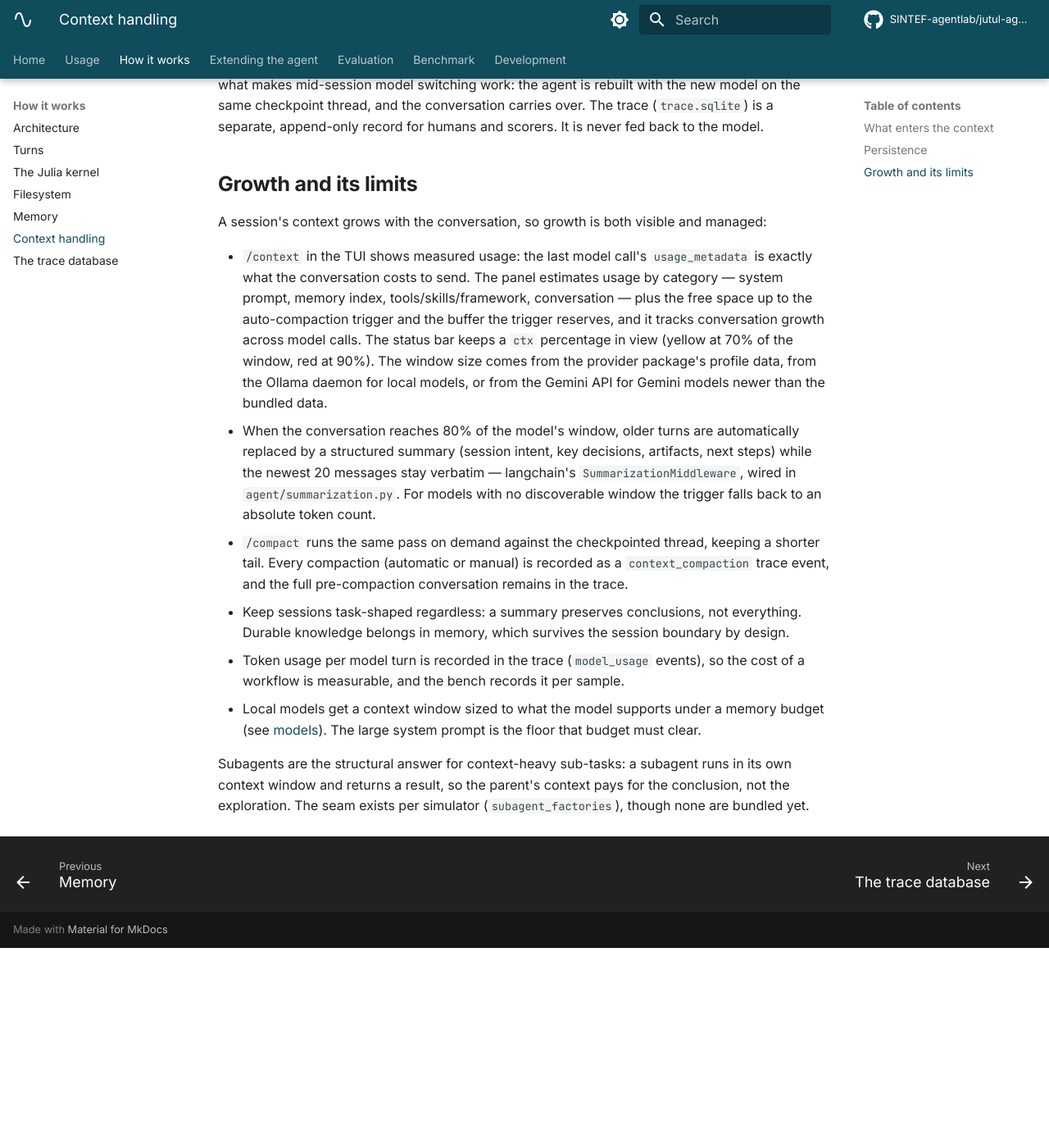
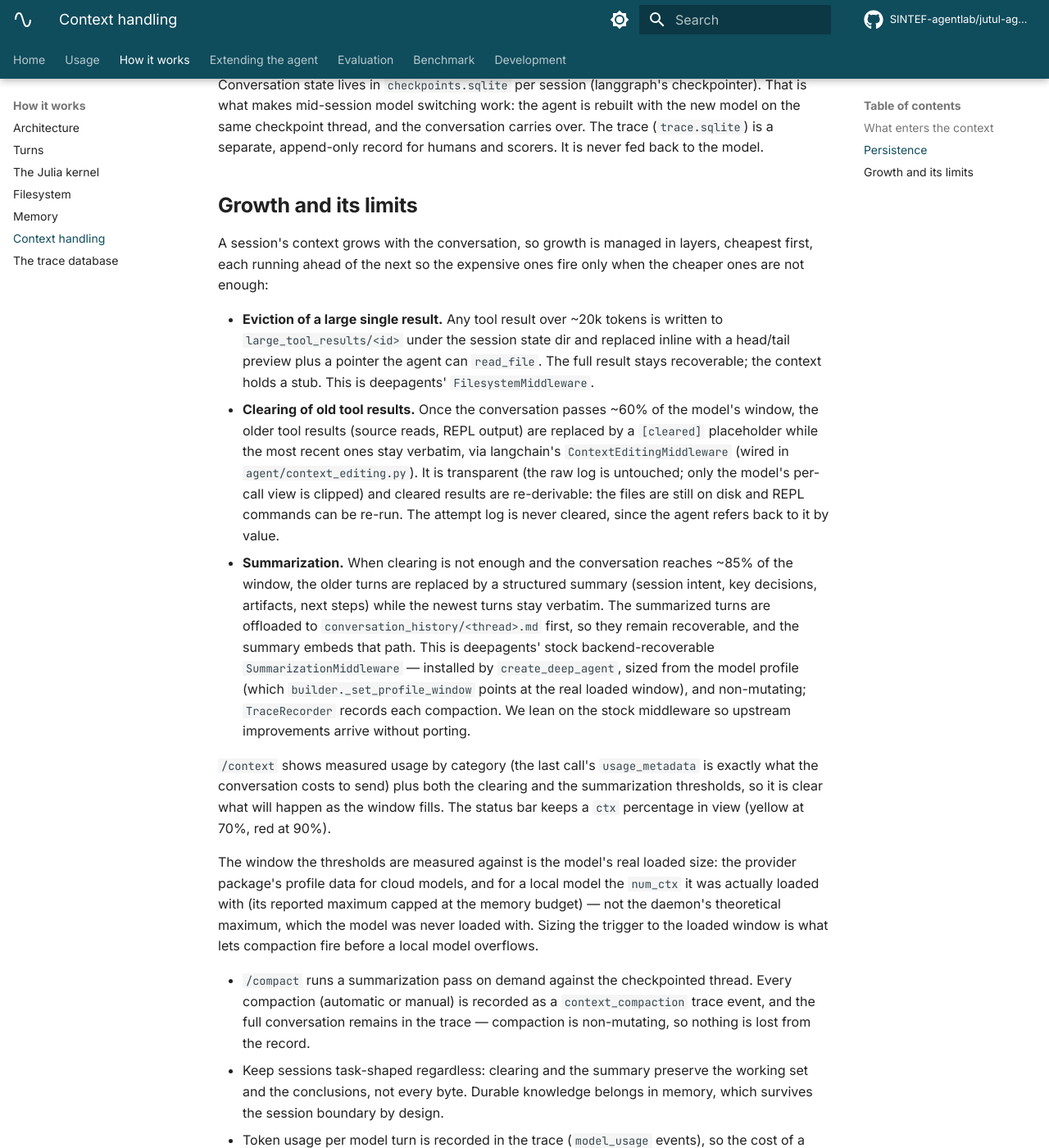
Before and after one commit to fredeco-gh/jutul-agent-geothermal, an MkDocs documentation site: the page built from docs/context.md, in a window 1280 px wide and 1400 px high, scrolled down 826 px. Shown: the whole window at 82% size. Built offline with MkDocs 1.6.1 and Material for MkDocs 9.7.7, drawn with Linux system fonts in a browser that asks for light colours; comment, search, counter and statistics services are not loaded; before the commit the page ends 1982 px from its top, so only the background shows below that; some of the changed text lies outside the part shown.

Commit message:
docs: describe the layered context model
Rewrite context.md around the layers as built: eviction of a large single
result, clearing of old tool results past ~60% of the window, then deepagents'
stock summarizer at ~85% — each recoverable, each running ahead of the next.
Note that the window is the model's real loaded size (the local num_ctx, not the
daemon maximum), and that /context shows both thresholds.

```diff
--- a/docs/context.md
+++ b/docs/context.md
@@ -19,12 +19,13 @@ Every turn, the model receives:
   enter only when read.
 - The conversation so far: messages, tool calls, and tool results.
 
-Tool results are real content, not summaries. The Julia kernel's streamed
-output is rendered through a terminal emulator (so progress bars collapse
-to their final state instead of thousands of carriage-return frames) and
-tail-capped at 256 KB. Result values and error messages are capped at
-64 KiB on the kernel side. Within those caps, what the tool saw is what
-the model sees.
+Tool results enter as real content, not summaries — but they are not kept
+forever at full size: a large single result is offloaded and old ones are
+cleared as the window fills (see [Growth and its limits](#growth-and-its-limits)
+below). The Julia kernel's streamed output is rendered through a terminal
+emulator (so progress bars collapse to their final state instead of thousands of
+carriage-return frames) and tail-capped at 256 KB; result values and error
+messages are capped at 64 KiB on the kernel side.
 
 The TUI's collapsed tool and reasoning cards are display only. `Ctrl+O`
 toggles the full output for you, and the model's context is unaffected
@@ -41,40 +42,60 @@ model.
 
 ## Growth and its limits
 
-A session's context grows with the conversation, so growth is both visible
-and managed:
+A session's context grows with the conversation, so growth is managed in
+layers, cheapest first, each running ahead of the next so the expensive ones
+fire only when the cheaper ones are not enough:
 
-- `/context` in the TUI shows measured usage: the last model call's
-  `usage_metadata` is exactly what the conversation costs to send. The
-  panel estimates usage by category — system prompt, memory index,
-  tools/skills/framework, conversation — plus the free space up to the
-  auto-compaction trigger and the buffer the trigger reserves, and it
-  tracks conversation growth across model calls. The status bar keeps a
-  `ctx` percentage in view (yellow at 70% of the window, red at 90%).
-  The window size comes from the provider package's profile data, from
-  the Ollama daemon for local models, or from the Gemini API for Gemini
-  models newer than the bundled data.
-- When the conversation reaches 80% of the model's window, older turns are
-  automatically replaced by a structured summary (session intent, key
-  decisions, artifacts, next steps) while the newest 20 messages stay
-  verbatim — langchain's `SummarizationMiddleware`, wired in
-  `agent/summarization.py`. For models with no discoverable window the
-  trigger falls back to an absolute token count.
-- `/compact` runs the same pass on demand against the checkpointed thread,
-  keeping a shorter tail. Every compaction (automatic or manual) is
-  recorded as a `context_compaction` trace event, and the full
-  pre-compaction conversation remains in the trace.
-- Keep sessions task-shaped regardless: a summary preserves conclusions,
-  not everything. Durable knowledge belongs in memory, which survives the
-  session boundary by design.
-- Token usage per model turn is recorded in the trace (`model_usage`
-  events), so the cost of a workflow is measurable, and the bench records
-  it per sample.
-- Local models get a context window sized to what the model supports under
-  a memory budget (see [models](models.md)). The large system prompt is
-  the floor that budget must clear.
+- **Eviction of a large single result.** Any tool result over ~20k tokens is
+  written to `large_tool_results/<id>` under the session state dir and replaced
+  inline with a head/tail preview plus a pointer the agent can `read_file`. The
+  full result stays recoverable; the context holds a stub. This is deepagents'
+  `FilesystemMiddleware`.
+- **Clearing of old tool results.** Once the conversation passes ~60% of the
+  model's window, the older tool results (source reads, REPL output) are
+  replaced by a `[cleared]` placeholder while the most recent ones stay
+  verbatim, via langchain's `ContextEditingMiddleware` (wired in
+  `agent/context_editing.py`). It is
+  transparent (the raw log is untouched; only the model's per-call view is
+  clipped) and cleared results are re-derivable: the files are still on disk and
+  REPL commands can be re-run. The attempt log is never cleared, since the agent
+  refers back to it by value.
+- **Summarization.** When clearing is not enough and the conversation reaches
+  ~85% of the window, the older turns are replaced by a structured summary
+  (session intent, key decisions, artifacts, next steps) while the newest turns
+  stay verbatim. The summarized turns are offloaded to
+  `conversation_history/<thread>.md` first, so they remain recoverable, and the
+  summary embeds that path. This is deepagents' stock backend-recoverable
+  `SummarizationMiddleware` — installed by `create_deep_agent`, sized from the
+  model profile (which `builder._set_profile_window` points at the real loaded
+  window), and non-mutating; `TraceRecorder` records each compaction. We lean on
+  the stock middleware so upstream improvements arrive without porting.
 
-Subagents are the structural answer for context-heavy sub-tasks: a
-subagent runs in its own context window and returns a result, so the
-parent's context pays for the conclusion, not the exploration. The seam
-exists per simulator (`subagent_factories`), though none are bundled yet.
+`/context` shows measured usage by category (the last call's `usage_metadata`
+is exactly what the conversation costs to send) plus both the clearing and the
+summarization thresholds, so it is clear what will happen as the window fills.
+The status bar keeps a `ctx` percentage in view (yellow at 70%, red at 90%).
+
+The window the thresholds are measured against is the model's real loaded size:
+the provider package's profile data for cloud models, and for a local model the
+`num_ctx` it was actually loaded with (its reported maximum capped at the memory
+budget) — not the daemon's theoretical maximum, which the model was never loaded
+with. Sizing the trigger to the loaded window is what lets compaction fire
+before a local model overflows.
+
+- `/compact` runs a summarization pass on demand against the checkpointed
+  thread. Every compaction (automatic or manual) is recorded as a
+  `context_compaction` trace event, and the full conversation remains in the
+  trace — compaction is non-mutating, so nothing is lost from the record.
+- Keep sessions task-shaped regardless: clearing and the summary preserve the
+  working set and the conclusions, not every byte. Durable knowledge belongs in
+  memory, which survives the session boundary by design.
+- Token usage per model turn is recorded in the trace (`model_usage` events), so
+  the cost of a workflow is measurable, and the bench records it per sample.
+
+Subagents are the structural answer for context-heavy sub-tasks: a subagent runs
+in its own context window and returns a result, so the parent's context pays for
+the conclusion, not the exploration. The seam exists per simulator
+(`subagent_factories`); a general source-exploration subagent — so that browsing
+installed package source never enters the main context at all — is the planned
+next step.
```
